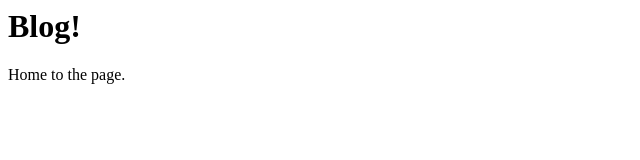
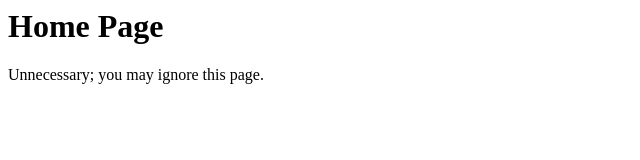
Before and after one commit to julianeon/heartbeat, a website: page views/art.html in a window 1280 px wide. Shown: the whole page, without its empty margins (0-640 px from the left). Drawn offline with Linux system fonts and the light colour scheme.

Commit message:
Update art.html

```diff
--- a/views/art.html
+++ b/views/art.html
@@ -4,9 +4,9 @@
 </head>
 
 <body>
-<h1>Blog!</h1>
+<h1>Home Page</h1>
 
-<p>Home to the page. </p>
+<p>Unnecessary; you may ignore this page.</p>
 
 </body>
 </html>
```
